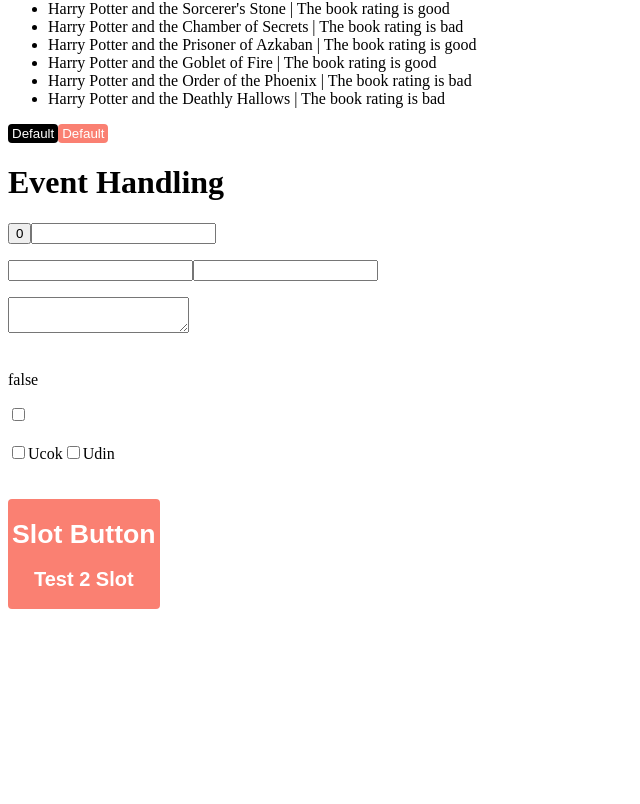
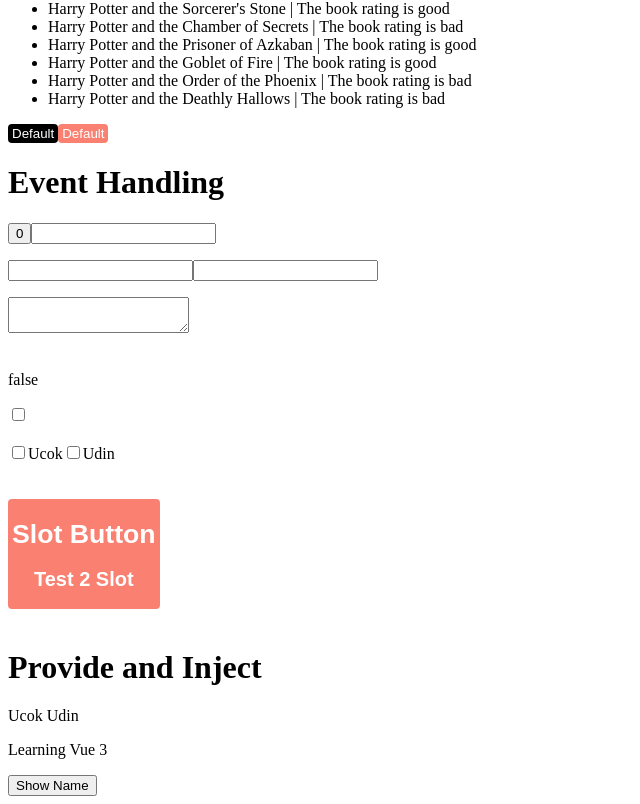
Before and after one commit to Mustofaadni04040/vue-basics, a Vue app: page / in a window 1280 px wide. Shown: the part 1108-1912 px from the top of the page, without its empty margins (0-640 px from the left). Before the commit the page ends 1725 px from the top, so only its background shows below. Built offline with nearby package versions, Linux system fonts and the light colour scheme.

Commit message:
Provide and Inject

```diff
--- a/src/App.vue
+++ b/src/App.vue
@@ -1,5 +1,5 @@
 <script setup>
-import { reactive, ref } from 'vue'
+import { provide, reactive, ref } from 'vue'
 import MainButton from './components/MainButton.vue'
 import ComputedProperties from './components/ComputedProperties.vue'
 import ConditionalRendering from './components/ConditionalRendering.vue'
@@ -8,6 +8,7 @@
 import EventHandling from './components/EventHandling.vue'
 import FormInput from './components/FormInput.vue'
 import Slots from './components/Slots.vue'
+import ProvideAndInject from './components/ProvideAndInject.vue'
 
 const name = 'Ucok Udin'
 const blogPost = "<p style='color: red'>Ini adalah blog post</p>"
@@ -28,6 +29,15 @@
   disabled.value = !disabled.value
 }
 const disabledColor = '#ff0000'
+
+const provideName = ref('Ucok Udin')
+const updateName = () => {
+  provideName.value = 'Adudu'
+}
+provide('provideName', {
+  provideName,
+  updateName,
+})
 </script>
 
 <template>
@@ -66,6 +76,7 @@
   <EventHandling />
   <FormInput />
   <Slots />
+  <ProvideAndInject />
 </template>
 
 <style scoped></style>
--- /dev/null
+++ b/src/components/ProvideAndInject.vue
@@ -0,0 +1,15 @@
+<script setup>
+import { inject } from 'vue'
+
+const { provideName, updateName } = inject('provideName')
+const appName = inject('appName')
+</script>
+
+<template>
+  <br />
+  <br />
+  <h1>Provide and Inject</h1>
+  <p>{{ provideName }}</p>
+  <p>{{ appName }}</p>
+  <button @click="updateName">Show Name</button>
+</template>
--- a/src/main.js
+++ b/src/main.js
@@ -7,6 +7,8 @@
 
 const app = createApp(App)
 
+app.provide('appName', 'Learning Vue 3')
+
 app.component('CompositionComponents', CompositionComponents)
 app.component('OptionsComponents', OptionsComponents)
 
```
